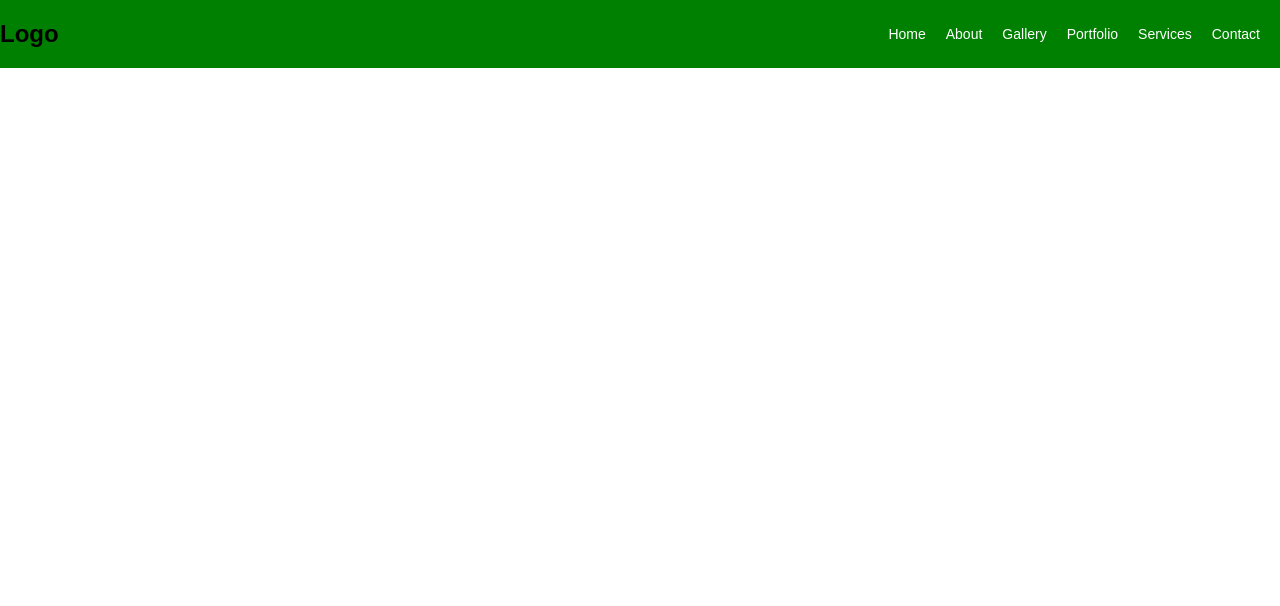
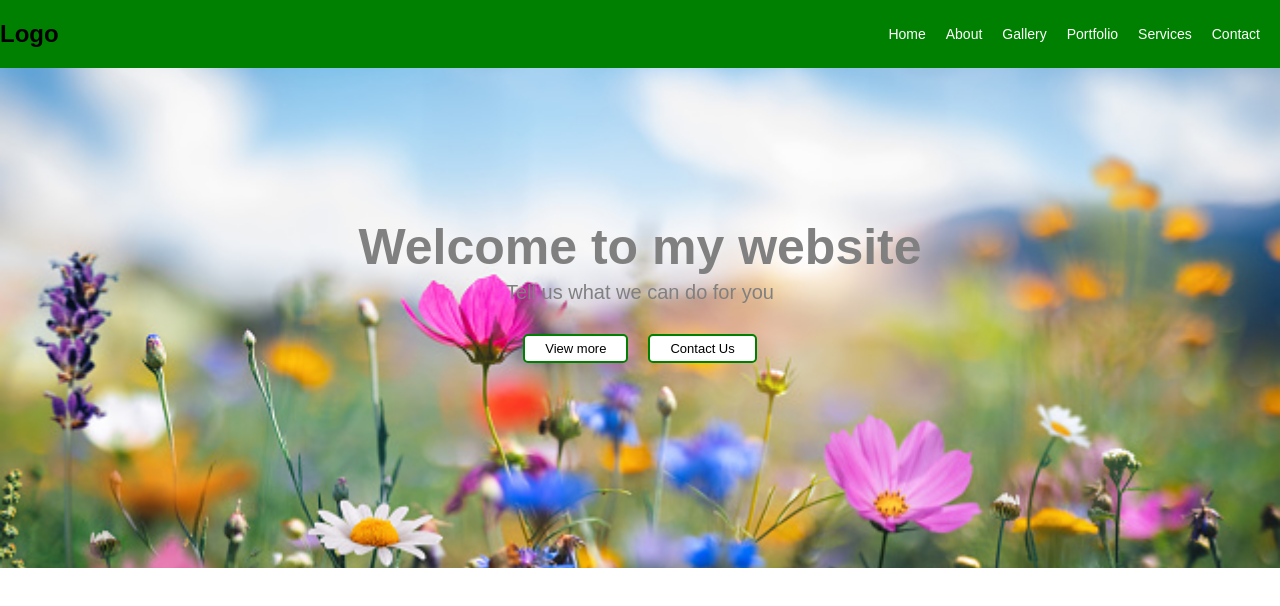
Before and after one commit to reedah07/learning-git, a plain HTML site: page index.html in a window 1280 px wide. Drawn offline with Linux system fonts and the light colour scheme.

Commit message:
Added banner section

```diff
--- a/index.html
+++ b/index.html
@@ -19,5 +19,14 @@
             <li><a class="nav-link" href="#">Contact</a></li>
         </ul>
     </nav>
+
+    <div class="banner">
+        <h1 class="banner-text1">Welcome to my website</h1>
+        <p class="banner-text2">Tell us what we can do for you</p>
+        <div class="banner-btn">
+            <button class="banner-btn1">View more</button>
+            <button class="banner-btn2">Contact Us</button>
+        </div>
+    </div>
 </body>
 </html>
--- a/style.css
+++ b/style.css
@@ -15,7 +15,6 @@ html {
     padding-top: 20px;
     padding-bottom: 20px;
     align-items: center;
-
 }
 
 .nav-list {
@@ -29,3 +28,48 @@ html {
     color: white;
     font-size: 14px;
 }
+
+.banner {
+    background-image: url(./img/image1.jpg);
+    background-size: cover;
+    height: 500px;
+    text-align: center;
+    color: grey;
+}
+
+.banner-text1 {
+    padding-top: 150px;
+    font-size: 50px;
+}
+
+.banner-text2 {
+    padding-top: 5px;
+    font-size: 20px;
+}
+
+.banner-btn {
+    display: flex;
+    justify-content: center;
+    margin-top: 30px;
+}
+
+.banner-btn1 {
+    padding: 5px 20px;
+    font-size: 13px;
+    border: 2px solid green;
+    background-color: white;
+    color: black;
+    border-radius: 5px;
+    margin-right: 20px;
+    cursor: pointer;
+}
+
+.banner-btn2 {
+    padding: 5px 20px;
+    font-size: 13px;
+    border: 2px solid green;
+    background-color: white;
+    color: black;
+    border-radius: 5px;
+    cursor: pointer;
+}
```
Also changed, not shown: img/image1.jpg (added).
